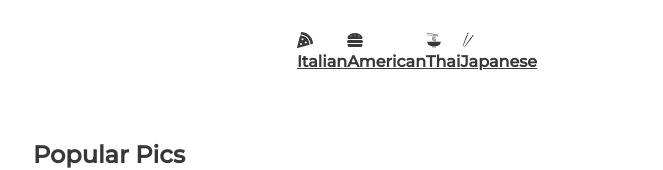
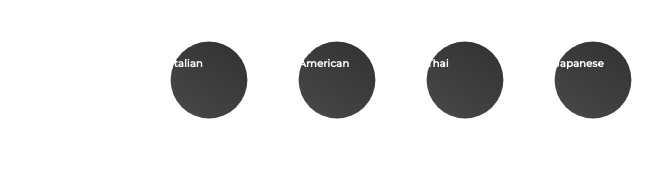
Before and after one commit to Anastasiia-Obushenko/recipe-app, a React (Create React App) app: page / in a window 1280 px wide. Shown: the top 170 px of the page, without its empty margins (223-886 px from the left). Built offline with nearby package versions, Linux system fonts and the light colour scheme; no server answers.

Commit message:
NavLink style in Category component

```diff
--- a/src/components/Category.jsx
+++ b/src/components/Category.jsx
@@ -8,22 +8,22 @@
 function Category() {
     return (
         <List>
-            <NavLink to={'/cuisine/Italian'}>
+            <SLink to={'/cuisine/Italian'}>
                 <FaPizzaSlice />
                 <h4>Italian</h4>
-            </NavLink>
-            <NavLink to={'/cuisine/American'}>
+            </SLink>
+            <SLink to={'/cuisine/American'}>
                 <FaHamburger />
                 <h4>American</h4>
-            </NavLink>
-            <NavLink to={'/cuisine/Thai'}>
+            </SLink>
+            <SLink to={'/cuisine/Thai'}>
                 <GiNoodles />
                 <h4>Thai</h4>
-            </NavLink>
-            <NavLink to={'/cuisine/Japanese'}>
+            </SLink>
+            <SLink to={'/cuisine/Japanese'}>
                 <GiChopsticks />
                 <h4>Japanese</h4>
-            </NavLink>
+            </SLink>
         </List>
     );
 }
@@ -34,4 +34,36 @@
 margin: 2rem 0rem;
 `;
 
+const SLink = styled(NavLink)`
+displa: flex;
+flex-direction: column;
+justify-content: center;
+align-items: cemter;
+border-radius: 50%;
+margin-right: 2rem;
+text-decoration: none;
+background: linear-gradient(35deg, #494949, #313131);
+width: 6rem;
+height: 6rem;
+cursor: pointer;
+transform: scale(0.8);
+
+h4{
+    color: white;
+    font-size: 0.8rem;
+}
+
+svg{
+    color:white
+}
+$.active{
+    background: linear-gradient(to right, #f27121, #e94057);
+    svg{
+        color: white;
+    }
+    h4{
+        color: white;
+    }
+}
+`;
 export default Category;
```
